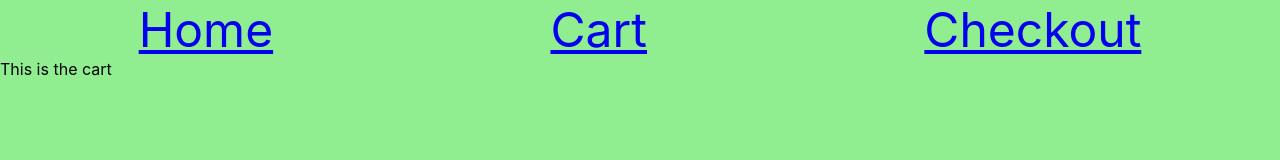
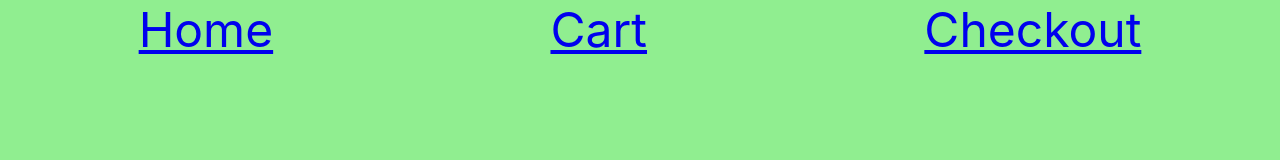
Before and after one commit to miltonhuynh/React-Store, a React (Create React App) app in the folder app/: page /React-Store/Cart in a window 1280 px wide. Shown: the top 160 px of the page. Built offline with nearby package versions, Linux system fonts and the light colour scheme.

Commit message:
Impleted Context API and cart

```diff
--- a/app/src/App.js
+++ b/app/src/App.js
@@ -1,15 +1,22 @@
 import './App.css';
 import HeaderFooter from './Components/HeaderFooter';
 import {Outlet} from 'react-router-dom';
-import {createContext} from 'react'
+import {useState, createContext} from 'react';
+
+
+export const CartContext = createContext();
 
 function App() {
 
-  const Cart = createContext([]);
+  const [Cart, setCart] = useState([]);
+
+  //https://stackoverflow.com/questions/58936042/pass-context-between-siblings-using-context-in-react
 
   return (
     <HeaderFooter>
-      <Outlet/>
+      <CartContext.Provider value={{Cart, setCart}}>
+        <Outlet/>
+      </CartContext.Provider>
     </HeaderFooter>
   );
 }
--- a/app/src/Components/Cart.js
+++ b/app/src/Components/Cart.js
@@ -1,7 +1,12 @@
-import React from 'react'
+import {React, useContext} from 'react'
+import { CartContext } from '../App';
+
 
 export default function Cart() {
+
+  const {Cart, setCart} = useContext(CartContext);
+
   return (
-    <div>This is the cart</div>
+    <div>{Cart}</div>
   )
 }
--- a/app/src/Components/ProductDetails.js
+++ b/app/src/Components/ProductDetails.js
@@ -1,11 +1,14 @@
 import React from 'react'
-import { useState, useEffect } from 'react'
+import { useState, useEffect, useContext } from 'react'
 import { useParams, Link } from 'react-router-dom';
+import { CartContext } from '../App';
 
 export default function ProductDetails() {
   const [Item, setItem] = useState(null);
   const [Quantity, setQuantity] = useState();
   let params = useParams();
+
+  const {Cart, setCart} = useContext(CartContext);
 
   useEffect(() => {
       const fetchData = async () => {
@@ -18,7 +21,8 @@ export default function ProductDetails() {
 
   function handleSubmit(event) {
     event.preventDefault();
-    console.log(Quantity);
+    //setCart(Item.title);
+    setCart(Cart => [...Cart, Item.title]);
 }
 
   // Check if fetch has completed successfully before sending data to children
--- a/app/src/index.js
+++ b/app/src/index.js
@@ -7,6 +7,7 @@ import ProductPage from './Components/ProductPage';
 import ProductDetails from './Components/ProductDetails';
 import Cart from './Components/Cart';
 import Checkout from './Components/Checkout';
+
 
 const root = ReactDOM.createRoot(document.getElementById('root'));
 root.render(
```
Lines whose indentation alone changed are shown as unchanged.
